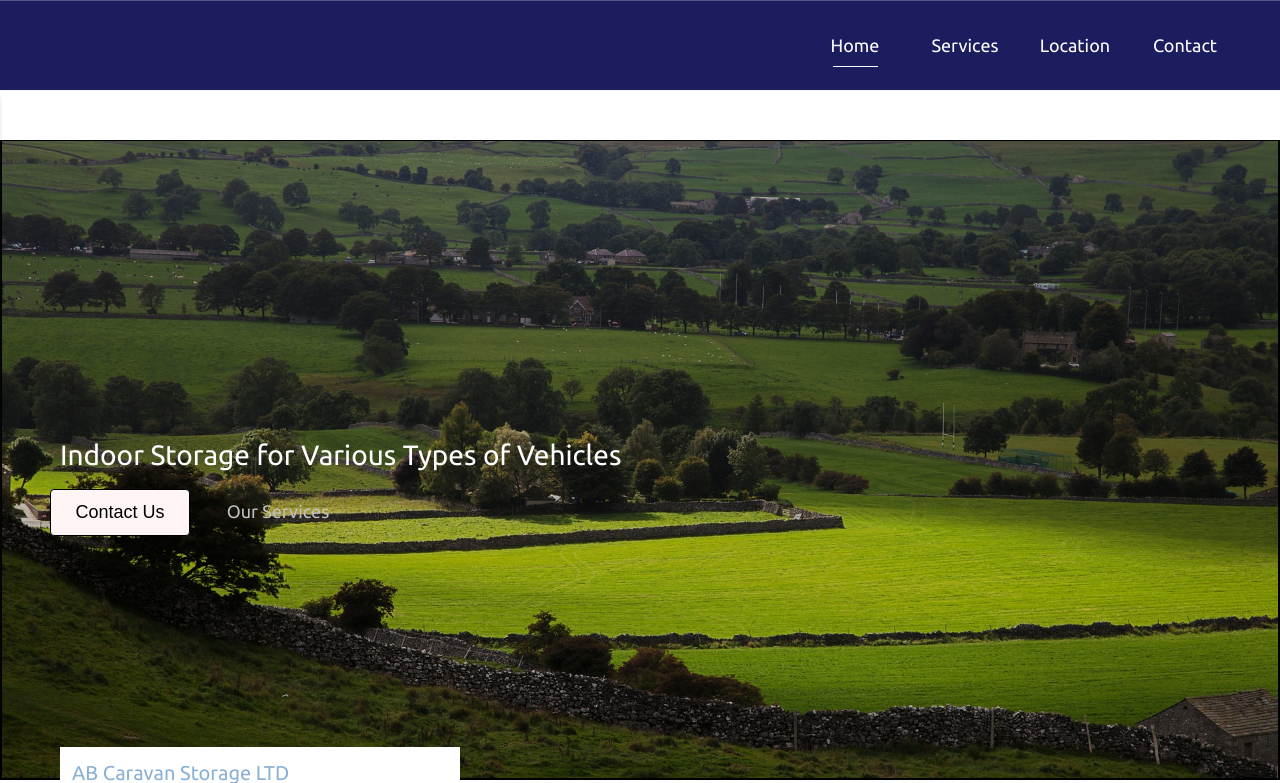
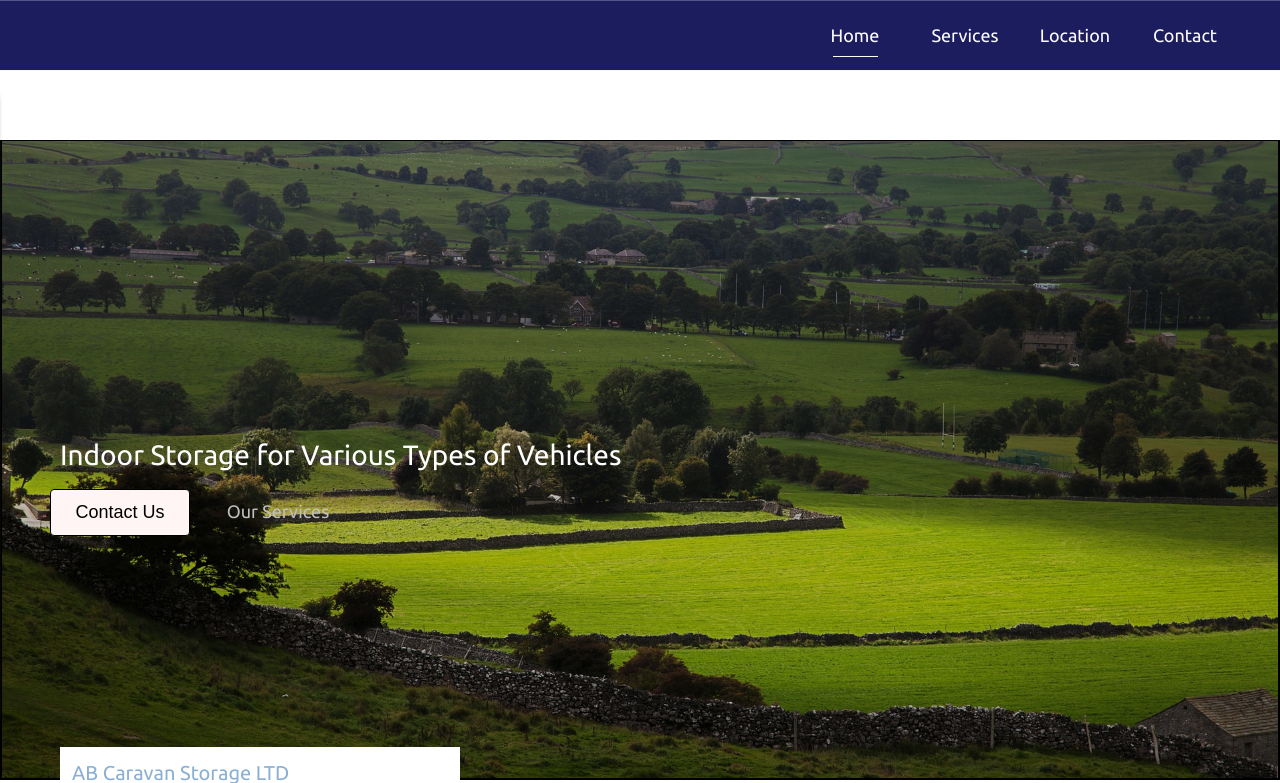
Before and after one commit to CodaSirrah/ab_caravans, a Flask app: page / in a window 1280 px wide. Shown: the top 783 px of the page. Run offline with Flask 2, Linux system fonts and the light colour scheme; some libraries are stand-ins or nearby versions.

Commit message:
changed nav height from 90px to 70px.

```diff
--- a/in_development/static/assets/css/style.css
+++ b/in_development/static/assets/css/style.css
@@ -144,7 +144,7 @@ body {
 /* Start of Navbar */
 .nav-container {
   top: 0;
-  height: 90px;
+  height: 70px;
   width: 100%;
   position: fixed;
   box-shadow: rgba(27, 31, 35, 0.04) 0px 1px 0px, rgba(255, 255, 255, 0.25) 0px 1px 0px inset;
```
